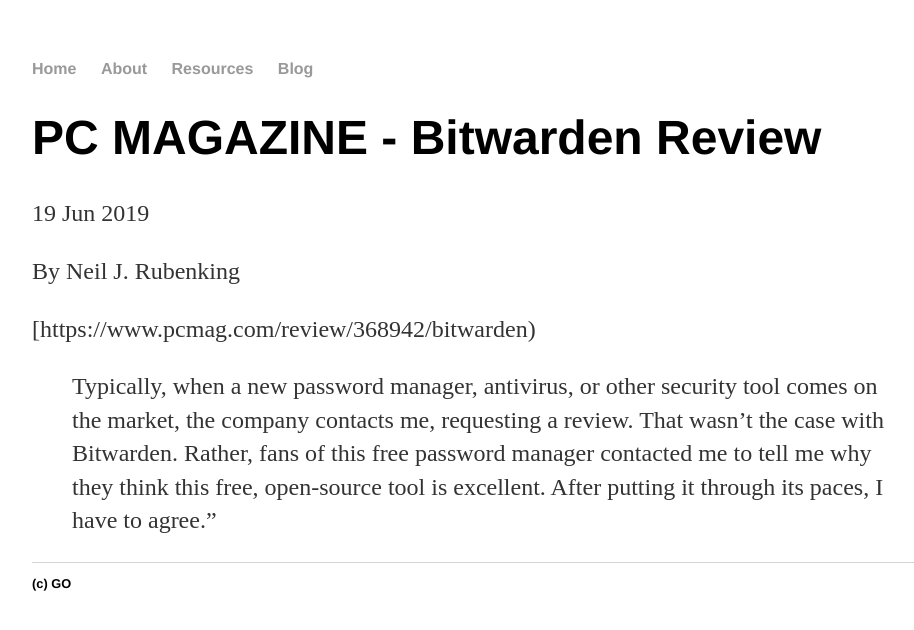
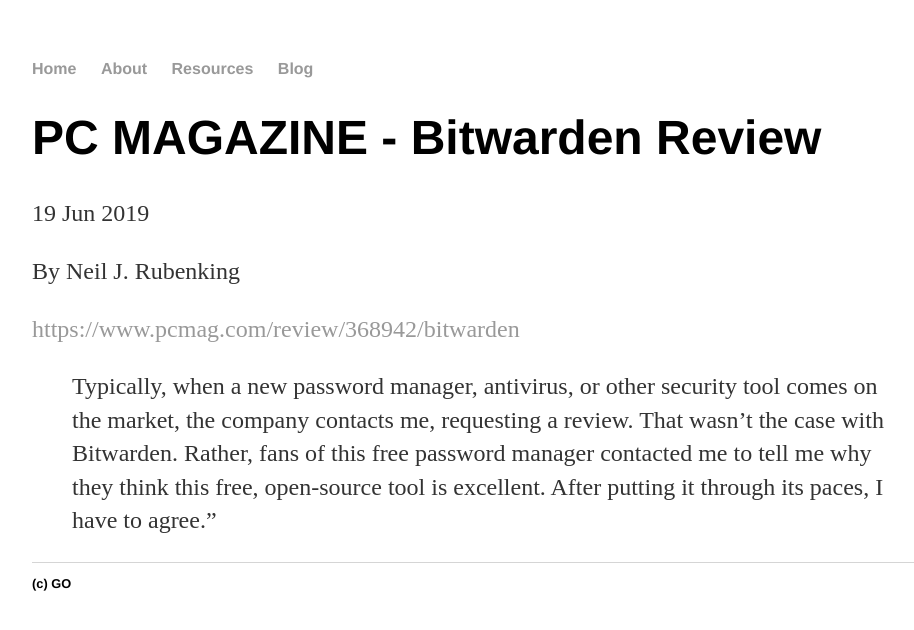
Before and after one commit to go12/go12.github.io, a Jekyll site: the page built from _posts/2019-06-19-pc-magazine-bitwarden-review.md, in a window 1280 px wide. Shown: the top 630 px of the page, without its empty margins (160-1074 px from the left). Built offline with Jekyll 4.4.1, drawn with Linux system fonts in a browser that asks for light colours; part of the change alters nothing that is shown.

```diff
--- a/_posts/2019-06-19-pc-magazine-bitwarden-review.md
+++ b/_posts/2019-06-19-pc-magazine-bitwarden-review.md
@@ -8,6 +8,6 @@ date: 2019-06-19
 
 By Neil J. Rubenking
 
-[https://www.pcmag.com/review/368942/bitwarden)
+[https://www.pcmag.com/review/368942/bitwarden](https://www.pcmag.com/review/368942/bitwarden)
 
 > Typically, when a new password manager, antivirus, or other security tool comes on the market, the company contacts me, requesting a review. That wasn't the case with Bitwarden. Rather, fans of this free password manager contacted me to tell me why they think this free, open-source tool is excellent. After putting it through its paces, I have to agree.”
```
